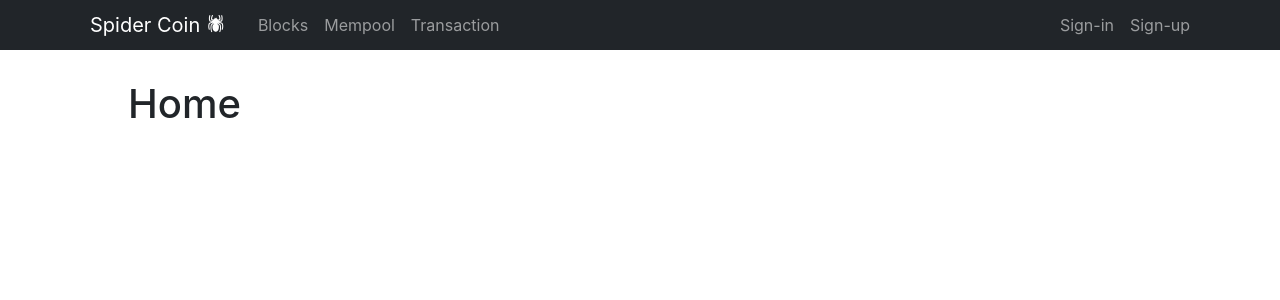
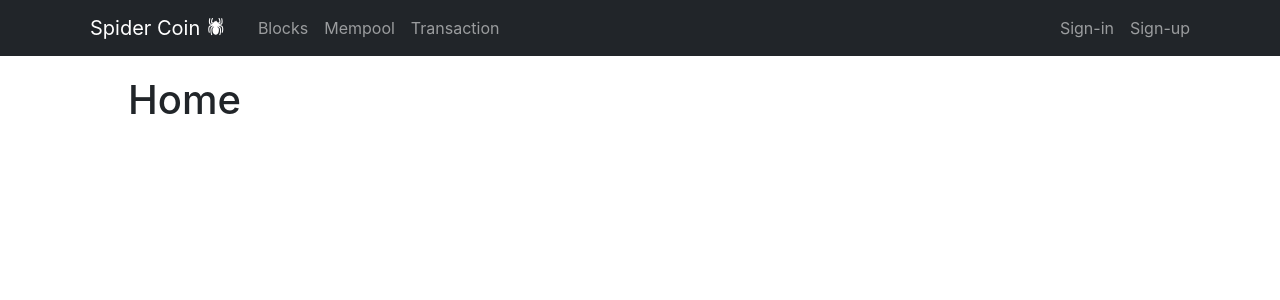
Before and after one commit to BlockchainWeb3-0/BlockchainWeb3.0, a React (Create React App) app in the folder client/: page / in a window 1280 px wide. Shown: the top 300 px of the page. Built offline with nearby package versions, Linux system fonts and the light colour scheme.

Commit message:
edit design of top-nav

```diff
--- a/client/src/App.css
+++ b/client/src/App.css
@@ -19,6 +19,6 @@ a:hover {
 }
 .main-contents-container{
   margin: auto;
-  margin-top: 80px;
+  margin-top: 20px;
   max-width: 80vw;
 }
--- a/client/src/components/navbar/TopNav.jsx
+++ b/client/src/components/navbar/TopNav.jsx
@@ -8,7 +8,6 @@ import { useCookies } from "react-cookie";
 
 import jwtDecode from "jwt-decode";
 import _ from "lodash";
-import "./topNav.scss"
 
 function TopNav() {
     const [show, setShow] = useState(false);
--- a/client/src/components/navbar/topNav.scss
+++ /dev/null
@@ -1,7 +0,0 @@
-.top-nav-container{
-  position: fixed;
-  width: 100%;
-  height: 50px;
-  top: 0;
-  z-index: 100;
-}
```
